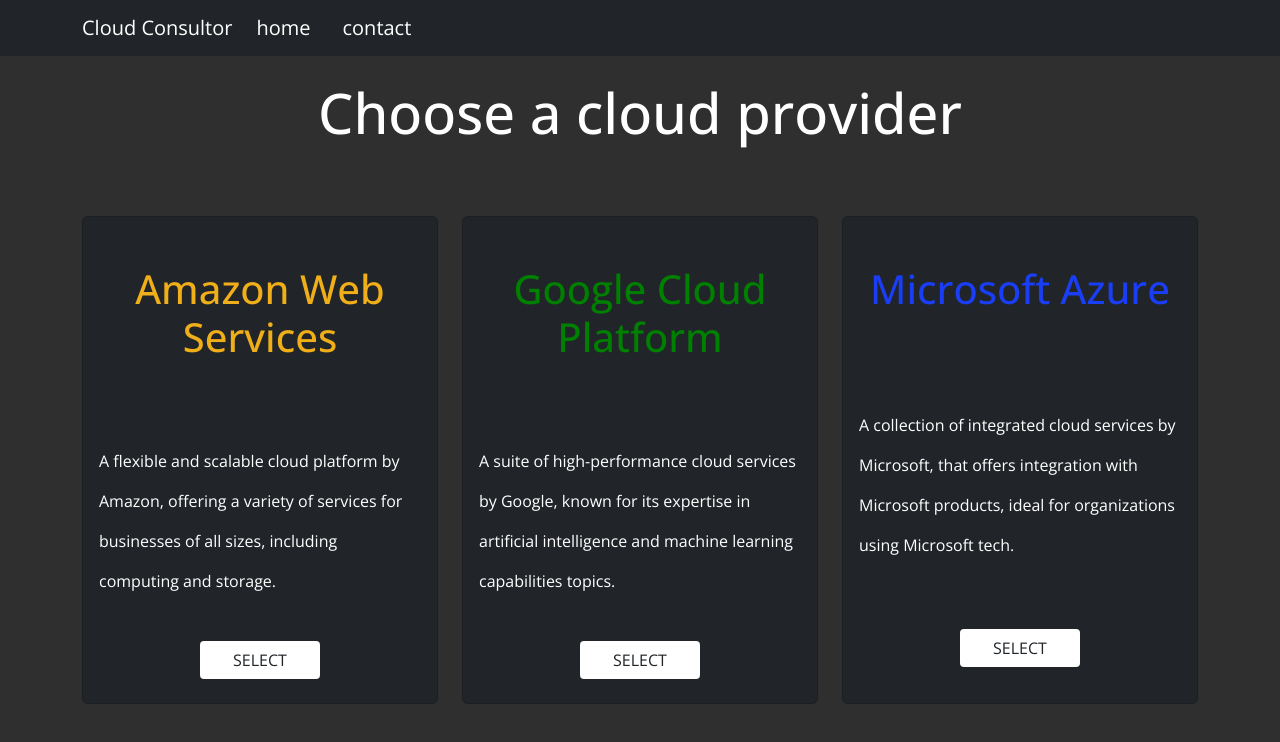
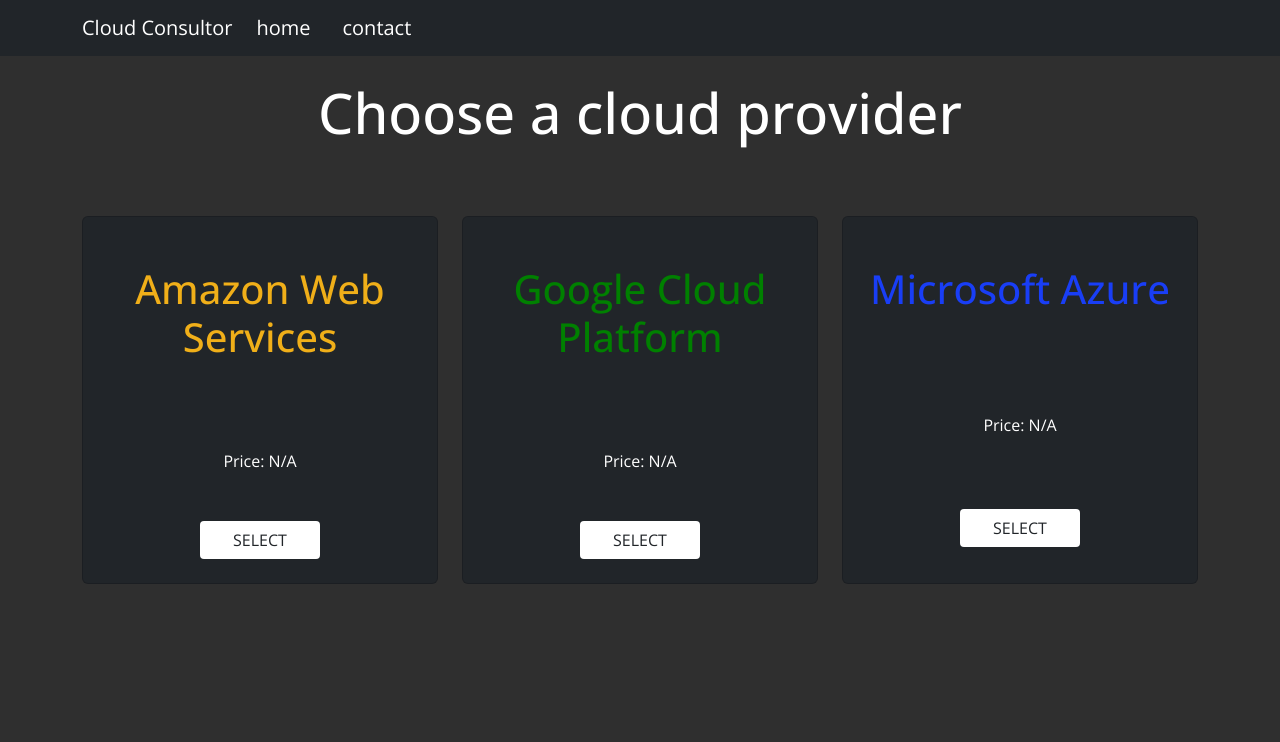
Before and after one commit to javiercm1410/cloud_consultant_webapp, a React (Vite) app: page /cloudchoice in a window 1280 px wide. Shown: the top 742 px of the page. Built offline with nearby package versions, Linux system fonts and the light colour scheme.

Commit message:
cloud choice modified

```diff
--- a/src/components/cloudchoice/App.jsx
+++ b/src/components/cloudchoice/App.jsx
@@ -1,10 +1,40 @@
-import React from 'react';
+// CloudChoice.jsx
+import React, { useContext } from 'react';
 import Navar from '../utils/Navar';
 import Card from './Card';
-import cardsData from './cardsData';
 import styles from './Card.module.css';
+import { useLocation } from 'react-router-dom';
 
 const CloudChoice = () => {
+
+  const location = useLocation();
+  //const data = location.state?.data || location.state?.formData;
+  const apiResponse = location.state?.apiResponse || location.state?.Jresp;
+  console.log(apiResponse);
+  const prices = apiResponse?.Price || {};
+  console.log(prices);
+
+  const cardsData = [
+    {
+      id: 1,
+      provider: 'AWS',
+      title: 'Amazon Web Services',
+      description: 'Price: ' + (prices?.AWS || 'N/A'),
+    },
+    {
+      id: 2,
+      provider: 'GCP',
+      title: 'Google Cloud Platform',
+      description: 'Price: ' + (prices?.GCP || 'N/A'),
+    },
+    {
+      id: 3,
+      provider: 'Azure',
+      title: 'Microsoft Azure',
+      description: 'Price: ' + (prices?.Azure || 'N/A'),
+    },
+  ];
+
   return (
     <>
     <Navar />
--- a/src/components/cloudchoice/Card.jsx
+++ b/src/components/cloudchoice/Card.jsx
@@ -1,13 +1,18 @@
-import React, { useContext } from 'react';
+import React, { useContext, useState } from 'react';
 import axios from 'axios';
 import { useLocation, useNavigate } from 'react-router-dom';
 import styles from './Card.module.css';
 import { FormDataContext } from '../../context/formDataContext';
+import LoadingWheel from '../loading/LoadingWheel';
+
 
 const Card = ({ title, description, provider, image }) => {
   const location = useLocation();
   const navigate = useNavigate();
+  const [isSubmitting, setIsSubmitting] = useState(false);
   const {formData, setFormData} = useContext(FormDataContext);
+
+  // const {formData} = useContext(FormDataContext);
 
   const getTitleColor = (title) => {
     // Change the color based on the title or id
@@ -27,12 +32,19 @@ const Card = ({ title, description, provider, image }) => {
     // Update the cloud_provider field in the form data
     const updatedFormData = { ...formData, cloud_provider: provider };
     setFormData(updatedFormData);
+    setIsSubmitting(true); // Set submitting state to true when form is submitted
 
+    try {
       // Send the updated form data to the API
       const apiResponse = (await axios.post('http://localhost:3000/api/data', updatedFormData)).data;
 
       // Navigate to the response page with the updated form data and API response
       navigate('/response', { state: { formData: updatedFormData, apiResponse } });
+    } catch(error) {
+      console.log("API request failed", error);
+    } finally {
+      setIsSubmitting(false); // Set submitting state to false when API call is done
+    }
   };
 
   return (
@@ -42,9 +54,13 @@ const Card = ({ title, description, provider, image }) => {
       </div>
       <div className={`card-body ${styles.cardBody}`}>
         <p className={`${styles.cloudText} card-text`}>{description}</p>
+        {isSubmitting ? (  // Add this block
+        <LoadingWheel />
+        ) : (
           <button className={`btn ${styles.customButton}`} onClick={() => handleProviderSelection(provider)}>
           SELECT
           </button>
+        )}
       </div>
     </div>
   );
--- a/src/components/cloudchoice/cardsData.jsx
+++ /dev/null
@@ -1,28 +0,0 @@
-const cardsData = [
-    {
-      id: 1,
-      provider: 'AWS',
-      // image:'../../public/aws-logo.png',
-      title: 'Amazon Web Services',
-      description:
-        'A flexible and scalable cloud platform by Amazon, offering a variety of services for businesses of all sizes, including computing and storage.',
-    },
-    {
-      id: 2,
-      provider: 'GCP',
-      // image:'../../public/google-cloud-logo.png',
-      title: 'Google Cloud Platform',
-      description:
-        'A suite of high-performance cloud services by Google, known for its expertise in artificial intelligence and machine learning capabilities topics.',
-    },
-    {
-      id: 3,
-      provider: 'Azure',
-      // image:'AZURE',
-      title: 'Microsoft Azure',
-      description:
-        'A collection of integrated cloud services by Microsoft, that offers integration with Microsoft products, ideal for organizations using Microsoft tech.',
-    },
-  ];
-
-  export default cardsData;
--- /dev/null
+++ b/src/components/loading/LoadingWheel.jsx
@@ -0,0 +1,11 @@
+// LoadingWheel.jsx file
+import React from 'react';
+import styles from "./Wheel.module.css";
+
+const LoadingWheel = () => {
+    return(
+        <div className={styles.spinner}> </div>
+    );
+}
+
+export default LoadingWheel;
--- /dev/null
+++ b/src/components/loading/Wheel.module.css
@@ -0,0 +1,15 @@
+/* CSS file */
+
+.spinner {
+    border: 16px solid #f3f3f3;
+    border-top: 16px solid #3498db;
+    border-radius: 50%;
+    width: 120px;
+    height: 120px;
+    animation: spin 2s linear infinite;
+  }
+
+  @keyframes spin {
+    0% { transform: rotate(0deg); }
+    100% { transform: rotate(360deg); }
+  }
--- a/src/components/questions/Questionnaire.jsx
+++ b/src/components/questions/Questionnaire.jsx
@@ -2,7 +2,8 @@
 import React, { useState, useContext } from 'react';
 import QuestionSelect from './QuestionSelect';
 import QuestionInput from './QuestionInput';
-import QuestionTextarea from './QuestionTextarea';
+// import QuestionTextarea from './QuestionTextarea';
+import LoadingWheel from '../loading/LoadingWheel';
 import QuestionCheckbox from './QuestionCheckbox';
 import axios from 'axios';
 import { useNavigate } from 'react-router-dom';
@@ -11,7 +12,7 @@ import { FormDataContext } from '../../context/formDataContext';
 const QuestionnaireForm = () => {
 
   const {formData, setFormData} = useContext(FormDataContext);
-
+  const [isSubmitting, setIsSubmitting] = useState(false);
   const [isContainerBased, setIsContainerBased] = useState(false);
 
   const navigate = useNavigate();
@@ -36,6 +37,7 @@ const QuestionnaireForm = () => {
 
   const handleSubmit = async (event) => {
     event.preventDefault();
+    setIsSubmitting(true); // Set submitting state to true when form is submitted
 
     try {
       const response = await axios.post('http://localhost:3000/api/data', formData);
@@ -45,7 +47,7 @@ const QuestionnaireForm = () => {
         console.log('Form submitted successfully', formData, Jresp);
         if (formData.cloud_provider === "No") {
           // Redirect to the cloudchoice page and pass the response data
-          navigate('/cloudchoice', { state: { formData } });
+          navigate('/cloudchoice', { state: { Jresp, formData } });
         } else {
           // Redirect to the response page and pass the response data
           navigate('/response', { state: { Jresp, formData } });
@@ -56,6 +58,8 @@ const QuestionnaireForm = () => {
       }
     } catch (error) {
       console.error('Error submitting form:', error);
+    } finally {
+      setIsSubmitting(false); // Set submitting state to false after form is processed
     }
   };
 
@@ -83,7 +87,7 @@ const QuestionnaireForm = () => {
                   <QuestionSelect
                     question="What's the expected workload for your application?"
                     name="workload"
-                    options={['High', 'Medium', 'Low']}
+                    options={['High (Aprox. 20000 request per hour)', 'Medium (Aprox. 2000 request per hour)', 'Low (Aprox. 200 request per hour)']}
                     onChange={handleInputChange}
                   />
                   <QuestionSelect
@@ -102,6 +106,7 @@ const QuestionnaireForm = () => {
                       onChange={handleInputChange}
                     />
                   ) : (
+                    <>
                       <QuestionInput
                         question="How do you run you app (including the git repo)?"
                         name="deploy_command"
@@ -109,12 +114,14 @@ const QuestionnaireForm = () => {
                         placeholder="Enter the commands"
                         onChange={handleInputChange}
                       />
-                  )}
                       <QuestionCheckbox
                         question="Do you require auto-scaling for your application?"
                         name="scale"
                         onChange={handleInputChange}
                       />
+                    </>
+                  )}
+
                   {/* <QuestionCheckbox
                     question="Will your application have public access?"
                     name="public_access"
@@ -157,9 +164,15 @@ const QuestionnaireForm = () => {
                     onChange={handleInputChange}
                   /> */}
                   <div className="mb-3 d-flex justify-content-center p-bt">
+                    {isSubmitting ? (  // Add this block
+                      <LoadingWheel />
+                    ) : (
+                      <div className="mb-3 d-flex justify-content-center p-bt">
                         <button type="submit" className="btn btn-primary btn-outline-light bttn-submit">
                           Done
                         </button>
+                      </div>
+                    )}
                   </div>
                 </div>
               </div>
--- a/src/components/response/App.jsx
+++ b/src/components/response/App.jsx
@@ -24,7 +24,7 @@ const Response = () => {
 
 
   const handleGoBack = () => {
-    navigate('/cloudchoice', { state: { formData } });
+    navigate('/cloudchoice', { state: { apiResponse, formData } });
   };
 
   const handleDeploy = () => {
```
Lines whose indentation alone changed are shown as unchanged.
